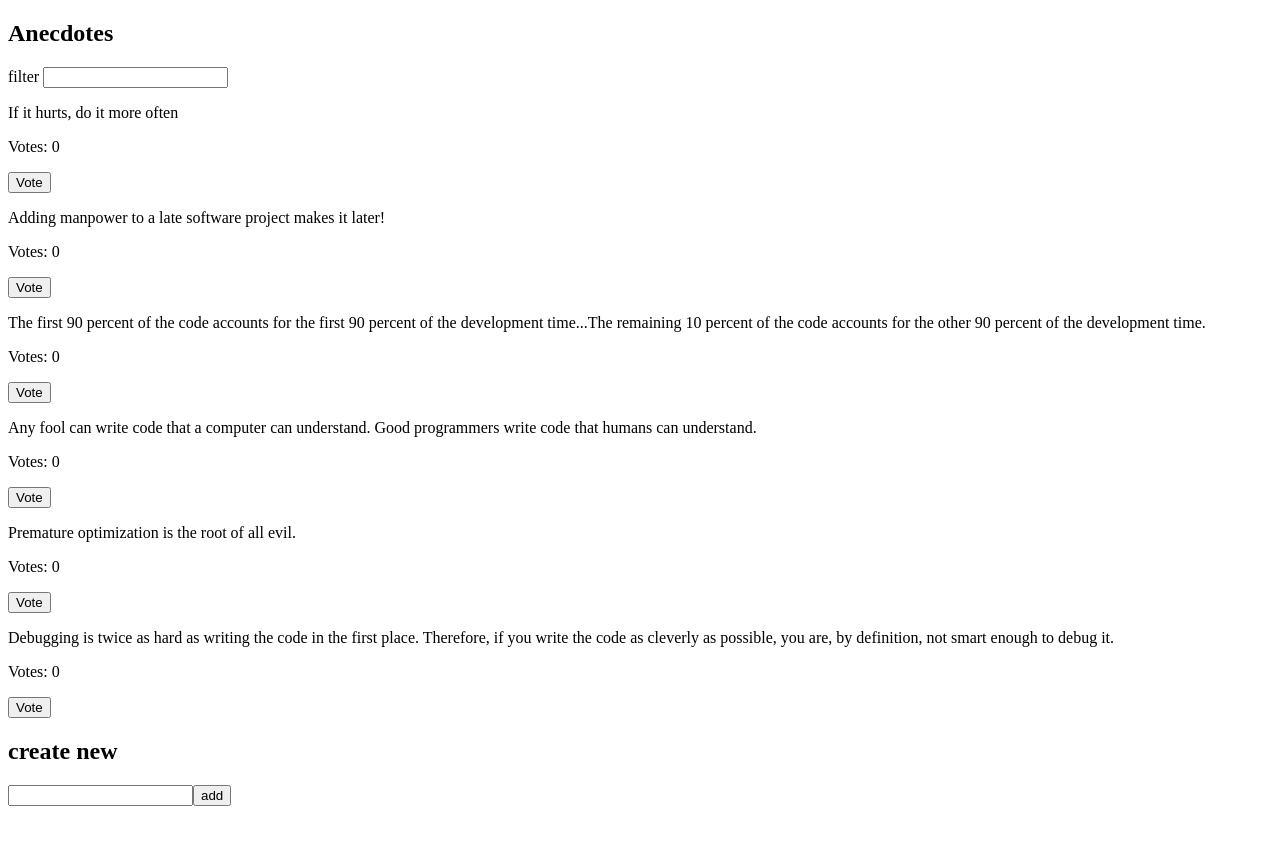
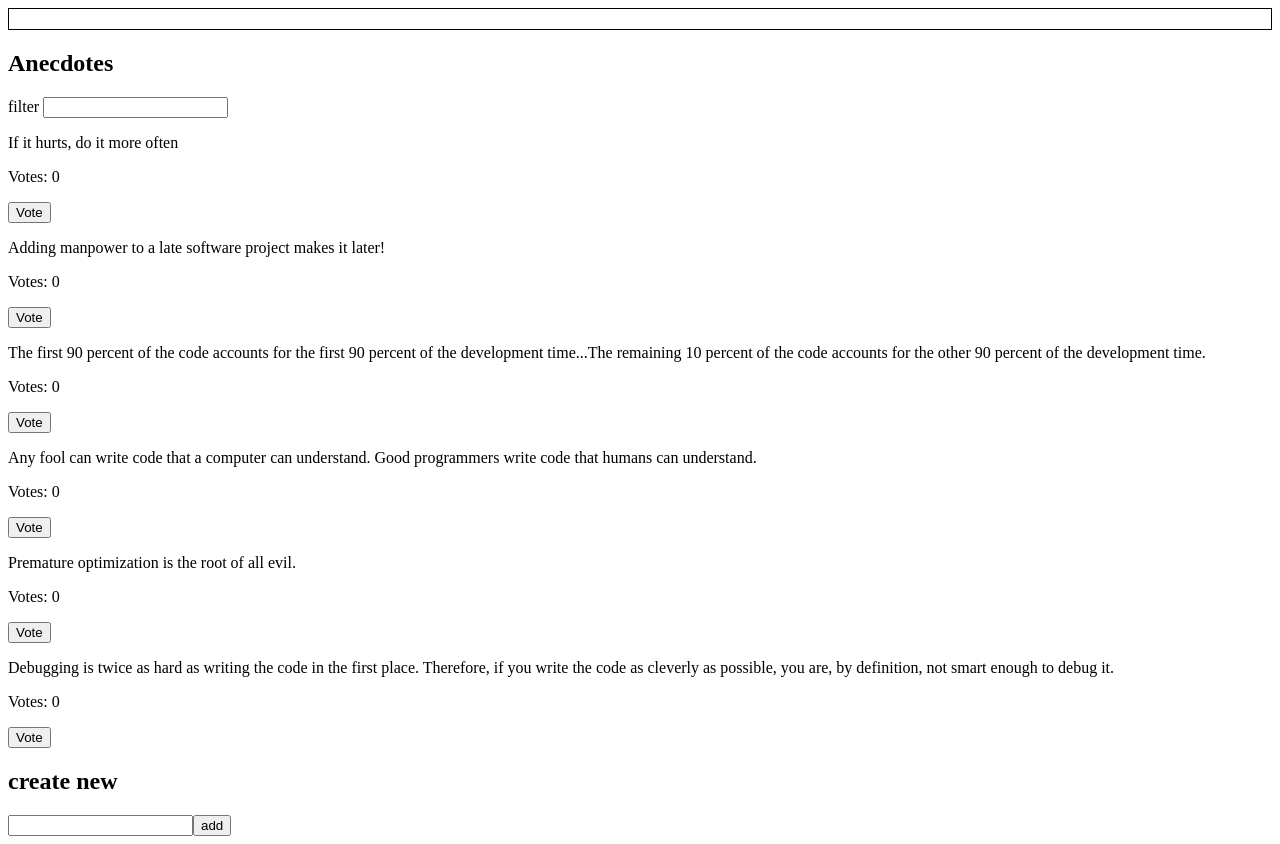
Before and after one commit to 0xk3n3r/redux-anecdotes-main, a React (Vite) app: page / in a window 1280 px wide. Before the commit the page ends 814 px from the top, so only its background shows below. Built offline with nearby package versions, Linux system fonts and the light colour scheme.

Commit message:
notificationReducer

```diff
--- a/src/App.jsx
+++ b/src/App.jsx
@@ -1,11 +1,13 @@
 import Form from './components/Form'
 import Anecdotes from './components/Anecdote'
 import Filter from './components/Filter'
+import Notification from './components/Notification'
 
 const App = () => {
 
   return (
     <div>
+      <Notification />
       <h2>Anecdotes</h2>
       <Anecdotes />
       <h2>create new</h2>
--- a/src/components/Anecdote.jsx
+++ b/src/components/Anecdote.jsx
@@ -1,6 +1,7 @@
 import { useSelector, useDispatch } from 'react-redux'
 import { searchFilter } from '../reducers/filterReducer'
 import { vote } from '../reducers/anecdoteReducer'
+import { setNotification } from '../reducers/notificationReducer'
 
 const Anecdotes = () => {
   const anecdotes = useSelector(state => state.anecdotes)
@@ -9,6 +10,11 @@ const Anecdotes = () => {
 
   const handleFilterChange = (event) => {
     dispatch(searchFilter(event.target.value))
+  }
+
+  const handleVote = (anecdote) => {
+    dispatch(vote(anecdote.id))
+    dispatch(setNotification(`You voted for '${anecdote.content}'`, 3000))
   }
 
   const filteredAnecdotes = anecdotes.filter(anecdote =>
@@ -27,7 +33,7 @@ const Anecdotes = () => {
         <div key={anecdote.id}>
           <p>{anecdote.content}</p>
           <p>Votes: {anecdote.votes}</p>
-          <button onClick={() => dispatch(vote(anecdote.id))}>Vote</button>
+          <button onClick={() => handleVote(anecdote)}>Vote</button>
         </div>
       ))}
     </div>
--- a/src/components/Form.jsx
+++ b/src/components/Form.jsx
@@ -1,5 +1,6 @@
 import { useDispatch } from 'react-redux'
 import { createAnecdote } from '../reducers/anecdoteReducer'
+import { setNotification } from '../reducers/notificationReducer'
 
 const Form = () => {
   const dispatch = useDispatch()
@@ -9,6 +10,7 @@ const Form = () => {
     console.log('Form submitted')
     const content = event.target.anecdote.value
     dispatch(createAnecdote(content))
+    dispatch(setNotification(`new anecdote '${content}'`, 3000))
     event.target.anecdote.value = ''
   }
 
--- a/src/components/Notification.jsx
+++ b/src/components/Notification.jsx
@@ -1,4 +1,9 @@
+import React from 'react'
+import { useSelector } from 'react-redux'
+
 const Notification = () => {
+  const notification = useSelector(state => state.notification)
+
   const style = {
     border: 'solid',
     padding: 10,
@@ -6,7 +11,7 @@ const Notification = () => {
     marginBottom: 10
   }
 
-  return <div style={style}>render here notification...</div>
+  return <div style={style}>{notification}</div>
 }
 
 export default Notification
--- /dev/null
+++ b/src/reducers/notificationReducer.js
@@ -0,0 +1,29 @@
+import { createSlice } from "@reduxjs/toolkit"
+
+const initialState = ''
+
+const notificationSlice = createSlice({
+  name: 'notification',
+  initialState,
+  reducers: {
+    notification(state, action) {
+      return action.payload
+    },
+    clearNotification(state, action) {
+      return ''
+    }
+  }
+})
+
+export const { notification, clearNotification } = notificationSlice.actions
+
+export const setNotification = (message, timer) => {
+  return async dispatch => {
+    dispatch(notification(message))
+    setTimeout(() => {
+      dispatch(clearNotification())
+    }, timer)
+  }
+}
+
+export default notificationSlice.reducer
--- a/src/store.js
+++ b/src/store.js
@@ -2,11 +2,13 @@ import { configureStore } from '@reduxjs/toolkit'
 
 import reducer from './reducers/anecdoteReducer'
 import filterReducer from './reducers/filterReducer'
+import notificationReducer from './reducers/notificationReducer'
 
 const store = configureStore({
   reducer: {
     anecdotes: reducer,
-    filter: filterReducer
+    filter: filterReducer,
+    notification: notificationReducer
   }
 })
 
```
